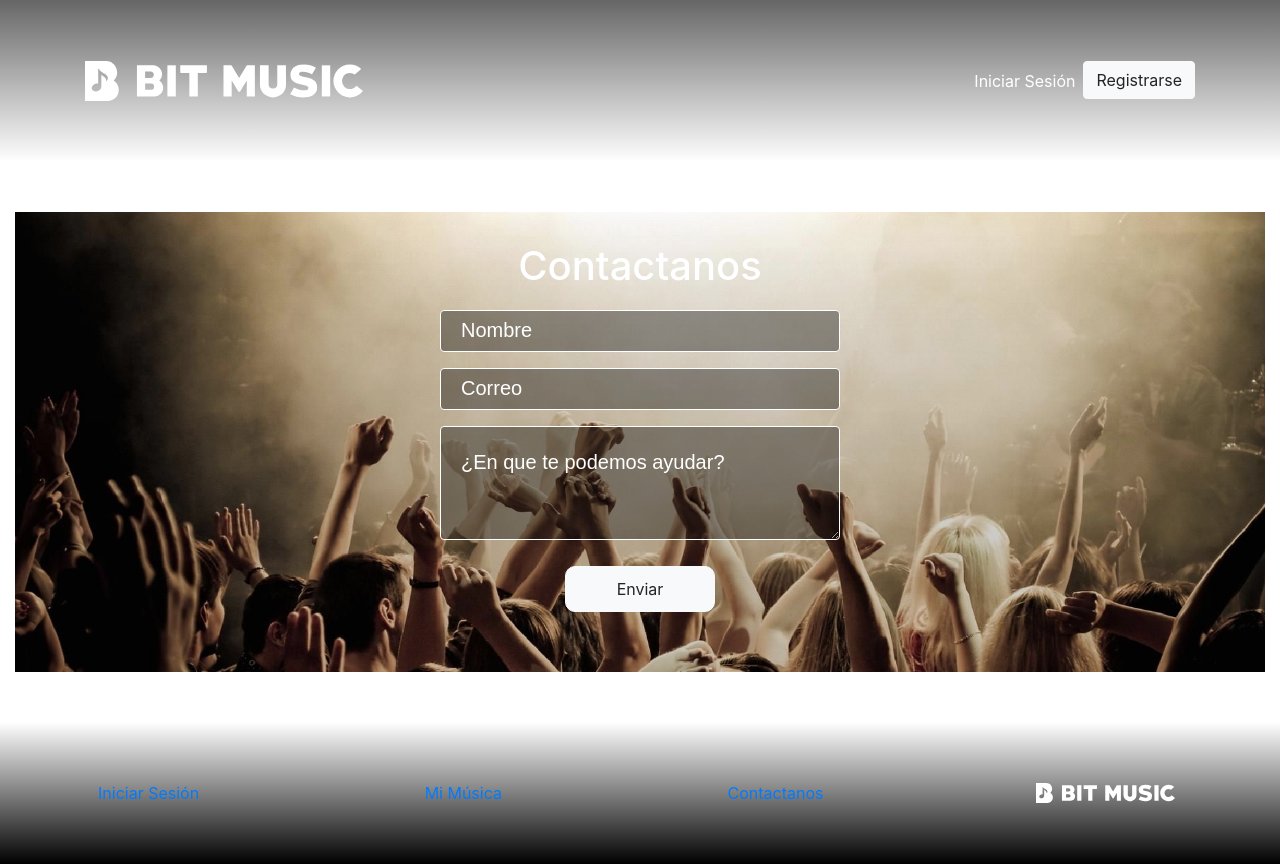
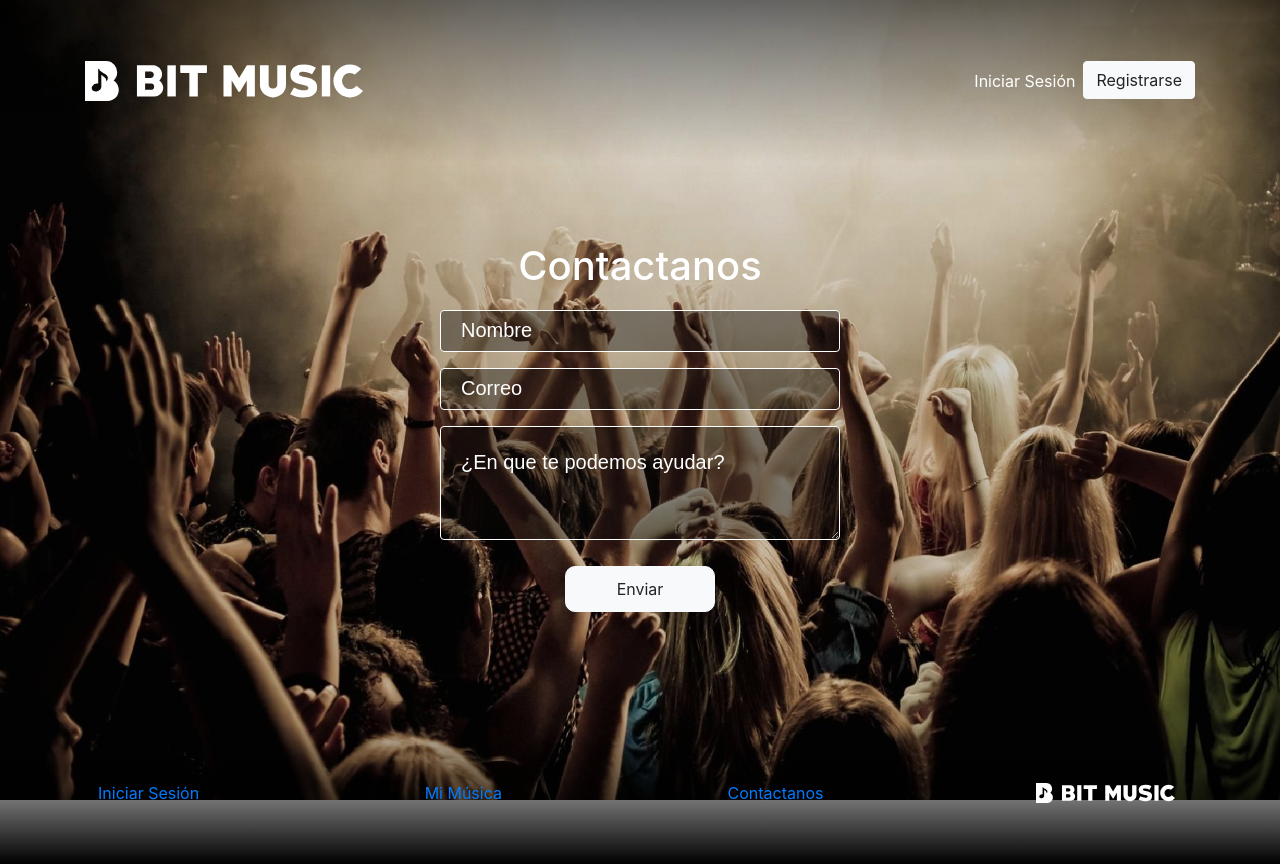
Before and after one commit to jefraroce/bit-musica-gui, an Angular app: page /contacto in a window 1280 px wide. Built offline with nearby package versions, Linux system fonts and the light colour scheme.

Commit message:
Actualización contacto

```diff
--- a/src/app/componentes/contacto/contacto.component.html
+++ b/src/app/componentes/contacto/contacto.component.html
@@ -1,3 +1,5 @@
+<img src="assets/images/BG-INICIO.jpg" class="imagen-de-fondo" alt="" />
+
 <section class="formulario">
     <div class="form-interno">
         <h1>Contactanos</h1>
--- a/src/app/componentes/contacto/contacto.component.scss
+++ b/src/app/componentes/contacto/contacto.component.scss
@@ -10,10 +10,6 @@
     display: flex;
     justify-content: center;
     align-items: center;
-    background-image: url(../../../assets/images/BG-INICIO.jpg);
-    background-repeat: no-repeat;
-    background-size: cover;
-    height: auto;
 }
 
 input, textarea{
```
